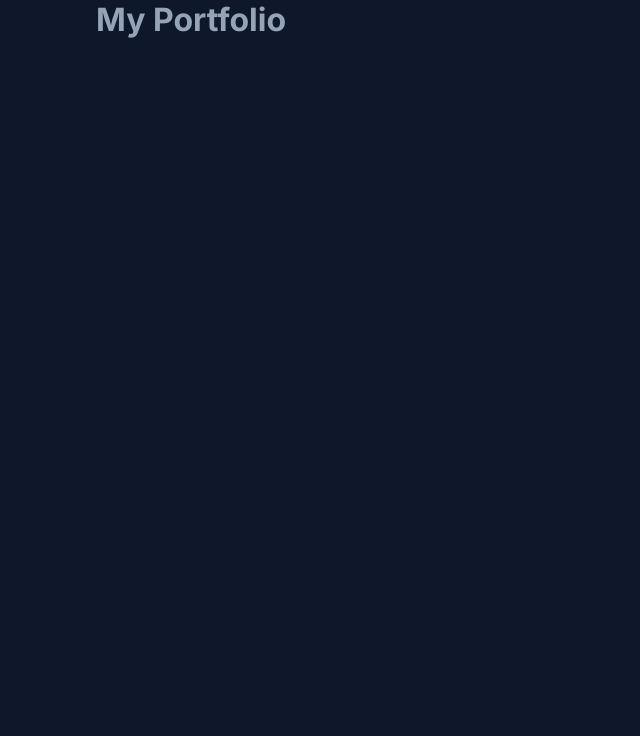
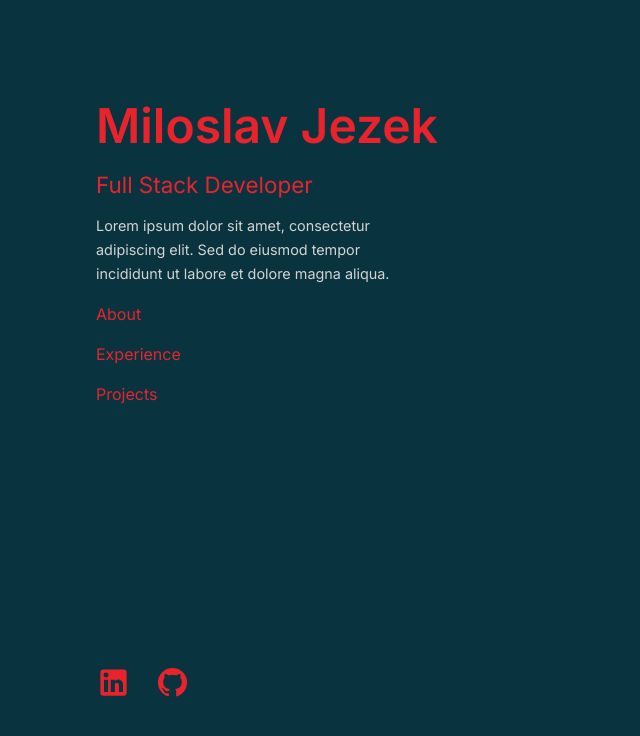
Before and after one commit to milojezek/my-vue-portfolio, a Vue app: page / in a window 1280 px wide. Shown: the top 736 px of the page, without its empty margins (0-640 px from the left). Built offline with nearby package versions, Linux system fonts and the light colour scheme.

Commit message:
Create profile header with nav links and social icons

```diff
--- a/index.html
+++ b/index.html
@@ -19,7 +19,7 @@
     href="https://fonts.googleapis.com/css2?family=Material+Symbols+Outlined:opsz,wght,FILL,GRAD@20..48,100..700,0..1,-50..200" />
 </head>
 
-<body>
+<body id="top-of-page">
   <div id="app"></div>
   <script type="module" src="/src/main.ts"></script>
 </body>
--- a/src/App.vue
+++ b/src/App.vue
@@ -1,14 +1,26 @@
 <template>
-  <h1>My Portfolio</h1>
+    <div class="underlay"></div>
+    <ProfileHeader />
+    <main>
+
+    </main>
+    <footer>
+
+    </footer>
 </template>
 
 <script lang="ts">
 import { defineComponent } from "vue";
+import ProfileHeader from "@/components/ProfileHeader.vue";
 
 export default defineComponent({
+  components: {
+    ProfileHeader,
+  },
   setup() {},
 });
 </script>
 
-<style scoped>
+<style>
+@import "@assets/styles.css";
 </style>
--- a/src/assets/styles.css
+++ b/src/assets/styles.css
@@ -1,7 +1,7 @@
 :root {
-  --color-accent: #5eead4;
-  --color-background-accent: #063a38;
-  --color-highlight: #e2e8f0;
+  --color-accent: gold;
+  --color-background-accent: white;
+  --color-highlight: #e9232c;
 }
 
 html {
@@ -18,8 +18,8 @@ html {
 }
 
 body {
-  background: #0f172a;
-  color: #94a3b8;
+  background: #063a38;
+  color: lightgray;
   padding: 4rem 2rem;
   /* Vertical, horizontal */
   display: grid;
--- /dev/null
+++ b/src/components/NavLink.vue
@@ -0,0 +1,21 @@
+<template>
+  <a class="anchor-text" :href="href">
+    <p>{{ text }}</p>
+  </a>
+</template>
+
+<script>
+export default {
+  name: "NavLink",
+  props: {
+    href: {
+      type: String,
+      required: true
+    },
+    text: {
+      type: String,
+      required: true
+    }
+  }
+};
+</script>
--- /dev/null
+++ b/src/components/ProfileHeader.vue
@@ -0,0 +1,36 @@
+<template>
+  <header>
+    <a href="/">
+      <h1>Miloslav Jezek</h1>
+    </a>
+    <h4>Full Stack Developer</h4>
+    <p>
+      Lorem ipsum dolor sit amet, consectetur adipiscing elit. Sed do eiusmod tempor incididunt ut labore et dolore magna aliqua.
+    </p>
+
+    <nav>
+      <NavLink href="#about" text="About" />
+      <NavLink href="#experience" text="Experience" />
+      <NavLink href="#projects" text="Projects" />
+    </nav>
+    <div class="socials">
+      <a href="https://www.linkedin.com/in/miloslav-jezek/" target="_blank">
+        <img src="@/assets/icons/mdi--linkedin.svg" alt="LinkedIn" />
+      </a>
+      <a href="https://github.com/milojezek" target="_blank">
+        <img src="@/assets/icons/mdi--github.svg" alt="GitHub" />
+      </a>
+    </div>
+  </header>
+</template>
+
+<script>
+import NavLink from './NavLink.vue';
+
+export default {
+  name: "ProfileHeader",
+  components: {
+    NavLink
+  }
+};
+</script>
--- a/vite.config.ts
+++ b/vite.config.ts
@@ -1,4 +1,5 @@
 import { URL, fileURLToPath } from "node:url";
+
 import vue from "@vitejs/plugin-vue";
 import { defineConfig } from "vite";
 import vueDevTools from "vite-plugin-vue-devtools";
```
Also changed, not shown: src/assets/icons/mdi--github.svg (added), src/assets/icons/mdi--linkedin.svg (added).
